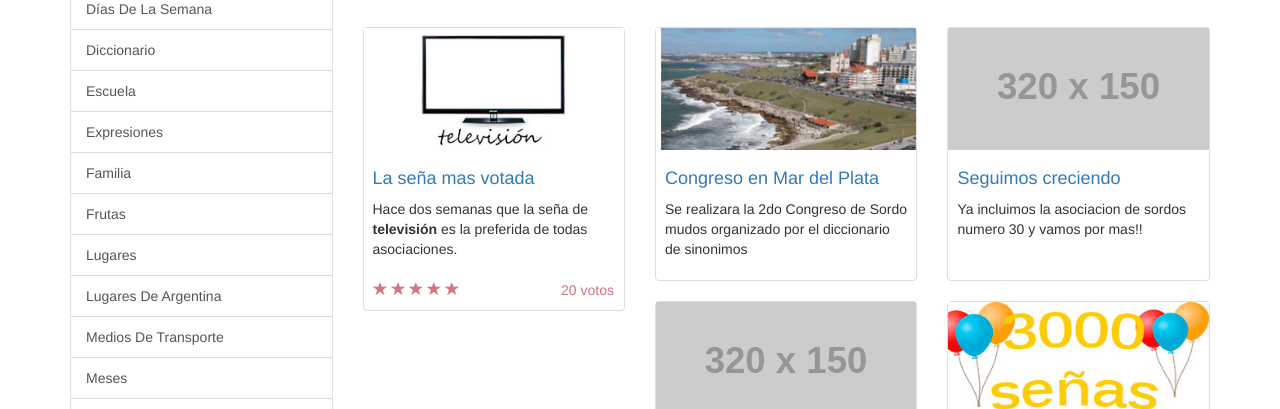
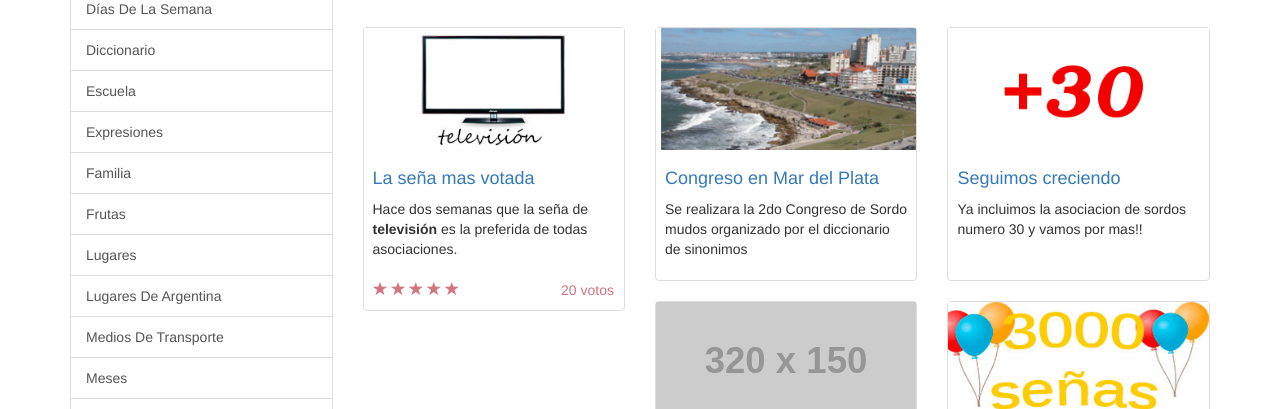
Before and after one commit to toninf/diccionario_sinonimos, a plain HTML site: page index.html in a window 1280 px wide. Shown: the part 391-800 px from the top of the page. Drawn offline with Linux system fonts and the light colour scheme; placeholder pictures from the web are drawn by us.

Commit message:
commit +30

```diff
--- a/index.html
+++ b/index.html
@@ -178,7 +178,7 @@
 
                 <div class="col-sm-4 col-lg-4 col-md-4">
                     <div class="thumbnail">
-                        <img src="http://placehold.it/320x150" alt="">
+                        <img src="./imagenes/+30.jpg" alt="">
                         <div class="caption">
                             <h4 class="pull-right"></h4>
                             <h4><a href="#">Seguimos creciendo</a>
```
Also changed, not shown: imagenes/+30.jpg (added).
